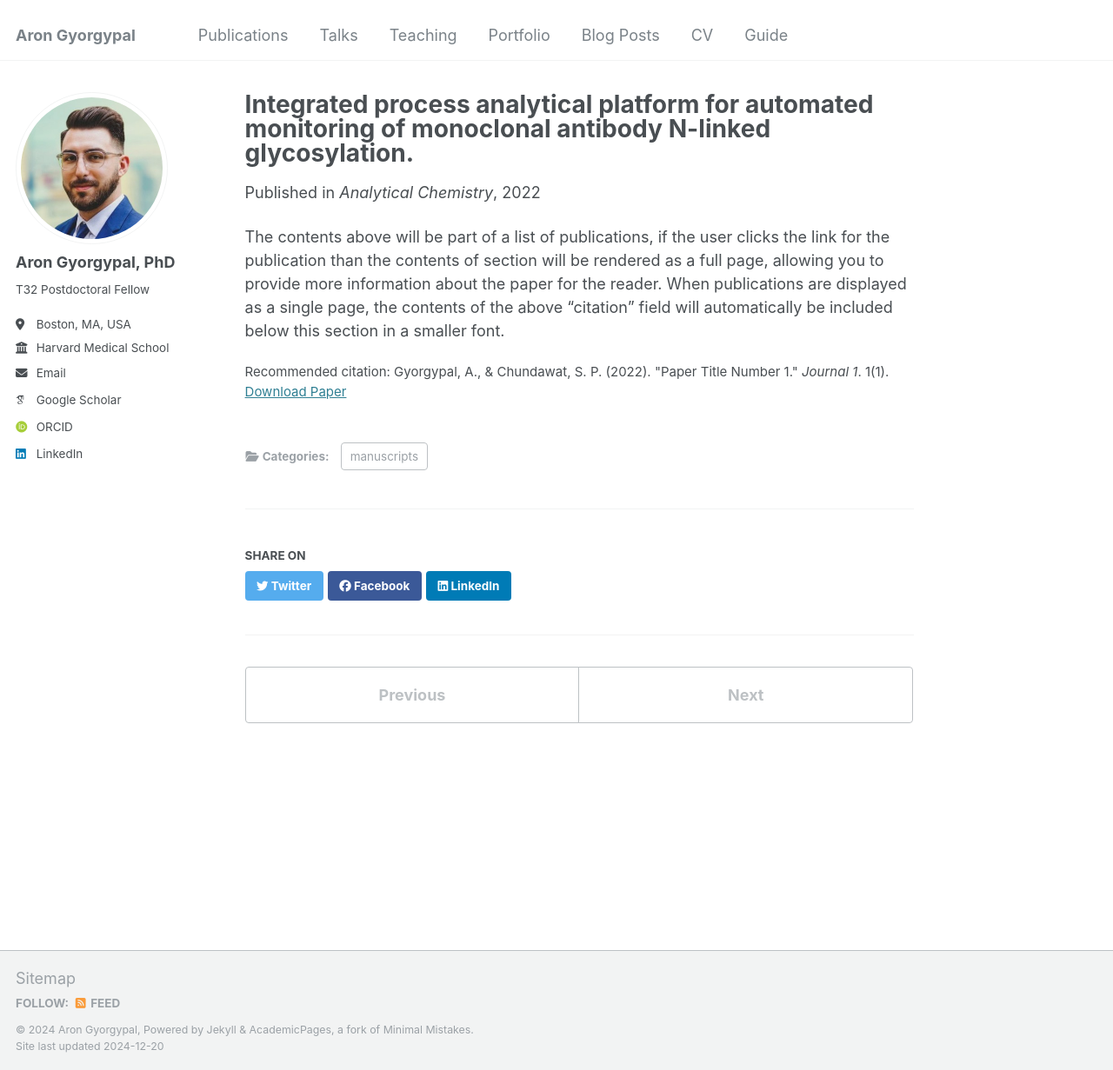
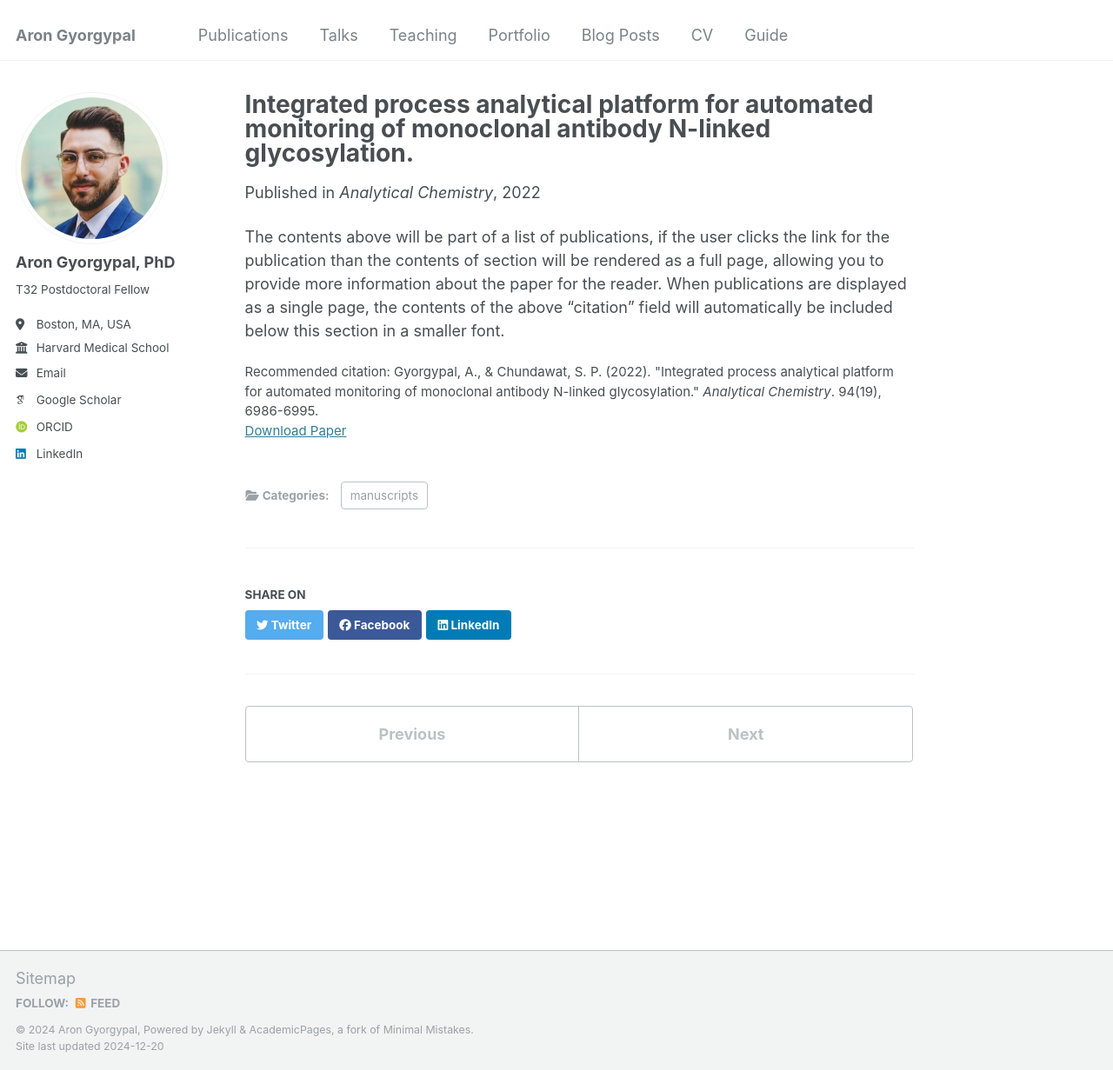
Before and after one commit to AGyorgypal/AGyorgypal.github.io, a Jekyll site: the page built from _publications/2009-10-01-paper-title-number-1.md, in a window 1280 px wide and 1231 px high. Shown: the whole window at 87% size. Built offline with Jekyll 4.4.1, drawn with Linux system fonts in a browser that asks for light colours; some web fonts are replaced.

Commit message:
Update 2009-10-01-paper-title-number-1.md

```diff
--- a/_publications/2009-10-01-paper-title-number-1.md
+++ b/_publications/2009-10-01-paper-title-number-1.md
@@ -1,5 +1,5 @@
 ---
-title: " Integrated process analytical platform for automated monitoring of monoclonal antibody N-linked glycosylation."
+title: "Integrated process analytical platform for automated monitoring of monoclonal antibody N-linked glycosylation."
 collection: publications
 category: manuscripts
 permalink: /publication/2009-10-01-paper-title-number-1
@@ -7,7 +7,7 @@ excerpt: 'Here, we developed an online sequential-injection-based PAT system, ca
 date: 2022-04-06
 venue: 'Analytical Chemistry'
 paperurl: 'http://pubs.acs.org/doi/abs/10.1021/acs.analchem.1c05396'
-citation: 'Gyorgypal, A., & Chundawat, S. P. (2022). &quot;Paper Title Number 1.&quot; <i>Journal 1</i>. 1(1).'
+citation: 'Gyorgypal, A., & Chundawat, S. P. (2022). &quot;Integrated process analytical platform for automated monitoring of monoclonal antibody N-linked glycosylation.&quot; <i>Analytical Chemistry</i>. 94(19), 6986-6995.'
 ---
 
 The contents above will be part of a list of publications, if the user clicks the link for the publication than the contents of section will be rendered as a full page, allowing you to provide more information about the paper for the reader. When publications are displayed as a single page, the contents of the above "citation" field will automatically be included below this section in a smaller font.
```
